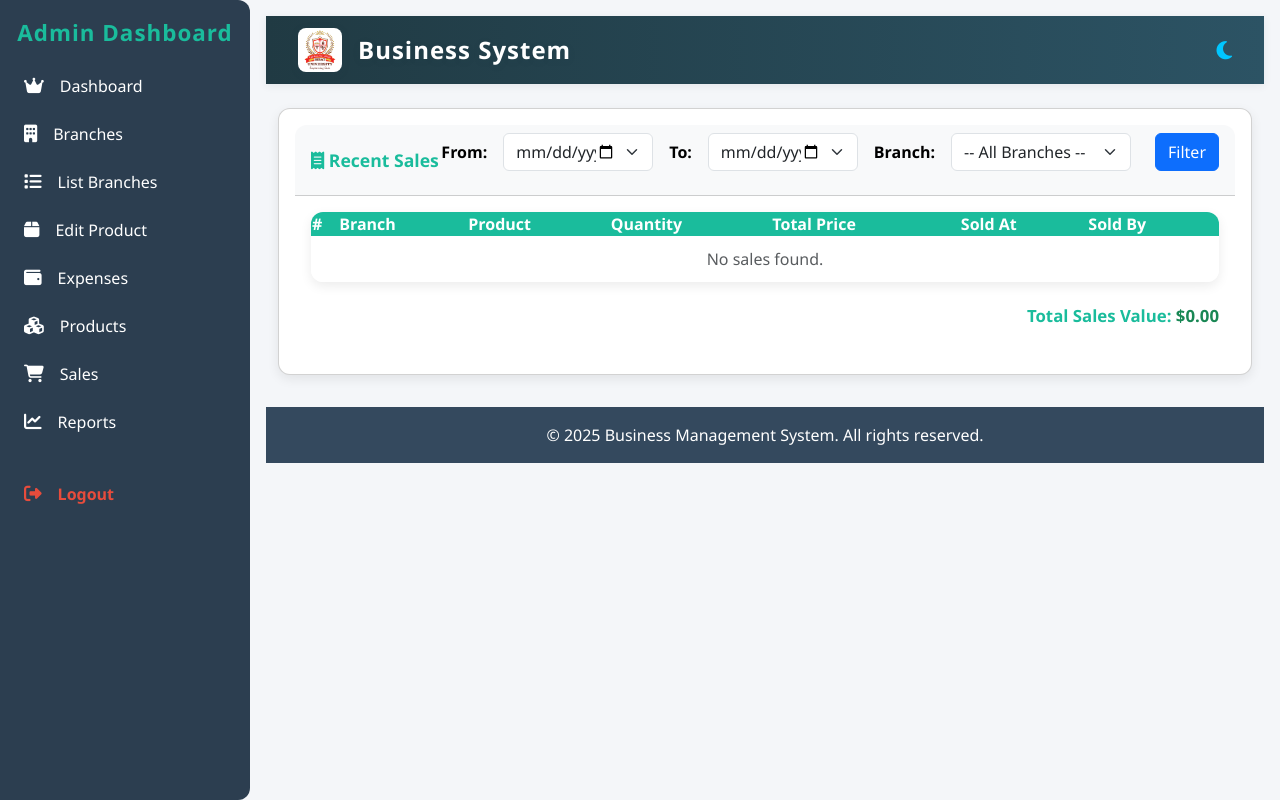
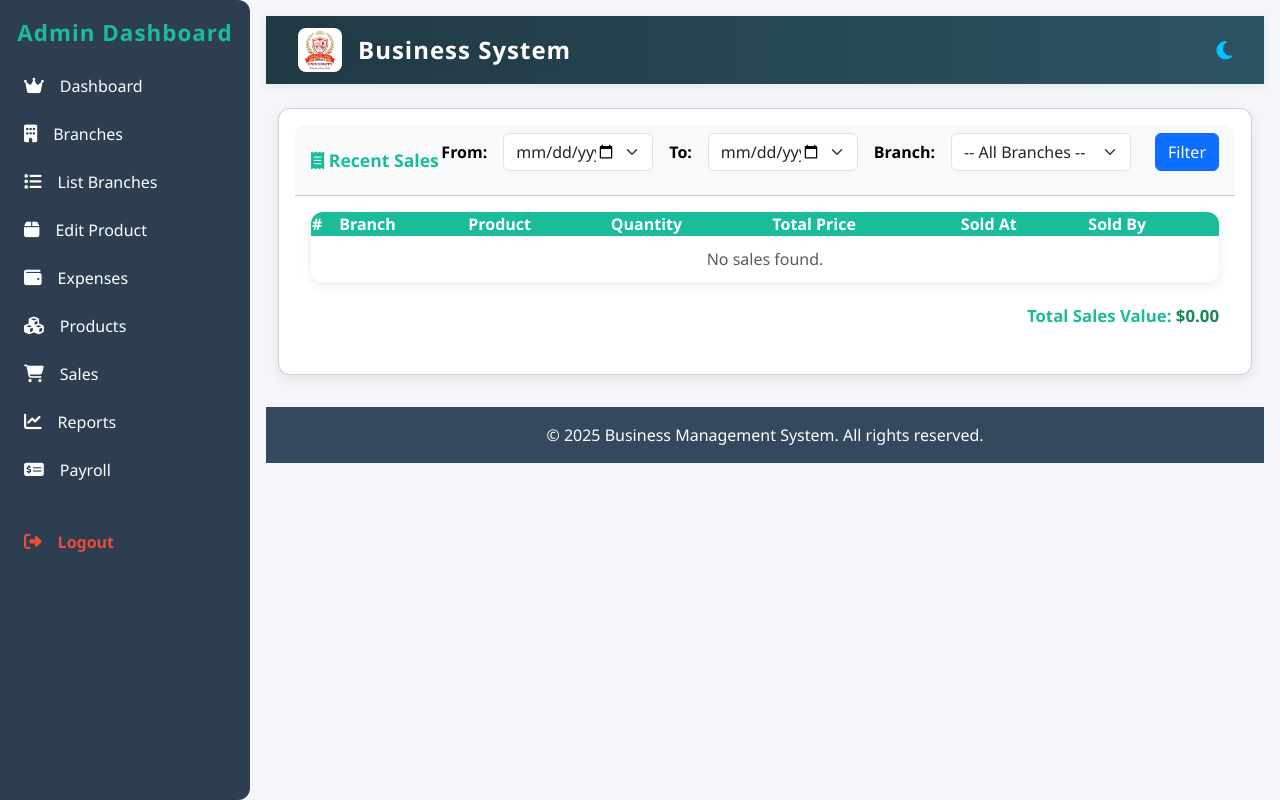
Before and after one commit to janiwyn/business-system, a PHP site: page /pages/sales.php in a window 1280 px wide. Run offline with PHP 8.4, Linux system fonts and the light colour scheme; the visitor is signed in with stand-in values (Sample User, id 1); data that the repository does not hold is empty.

Commit message:
added link to payroll page in the admin and manager side bars

```diff
--- a/pages/sidebar_admin.php
+++ b/pages/sidebar_admin.php
@@ -79,6 +79,7 @@ $role = $_SESSION['role'];
         <li><a href="../pages/product.php"><i class="fa-solid fa-cubes"></i> Products</a></li>
         <li><a href="../pages/sales.php"><i class="fa-solid fa-cart-shopping"></i> Sales</a></li>
         <li><a href="../pages/report.php"><i class="fa-solid fa-chart-line"></i> Reports</a></li>
+        <li><a href="../pages/payroll.php"><i class="fa-solid fa-money-check-dollar"></i> Payroll</a></li>
         <li style="margin-top:2rem;">
             <a href="../auth/logout.php" class="text-danger fw-bold"><i class="fa-solid fa-right-from-bracket"></i> Logout</a>
         </li>
--- a/pages/sidebar_manager.php
+++ b/pages/sidebar_manager.php
@@ -77,6 +77,7 @@ $role = $_SESSION['role'];
         <li><a href="../pages/product.php"><i class="fa-solid fa-cubes"></i> Products</a></li>
         <li><a href="../pages/sales.php"><i class="fa-solid fa-cart-shopping"></i> Sales</a></li>
         <li><a href="../pages/report.php"><i class="fa-solid fa-chart-line"></i> Reports</a></li>
+        <li><a href="../pages/payroll.php"><i class="fa-solid fa-money-check-dollar"></i> Payroll</a></li>
         <li><a href="../pages/manager_dashboard.php"><i class="fa-solid fa-crown"></i> Manager Dashboard</a></li>
         <li style="margin-top:2rem;">
             <a href="../auth/logout.php" class="text-danger fw-bold"><i class="fa-solid fa-right-from-bracket"></i> Logout</a>
```
